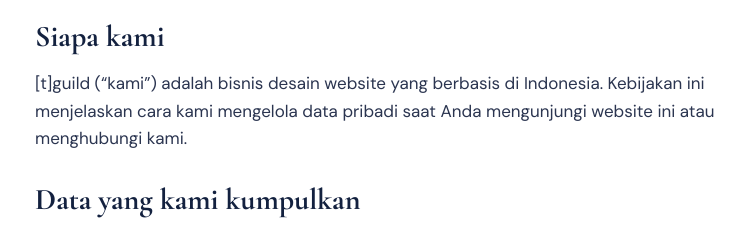
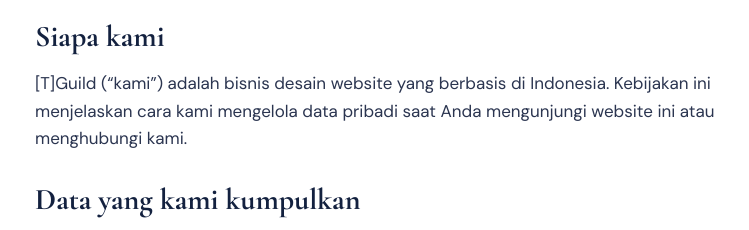
Before and after one commit to erm-cell/FINAL-WEB-TGUILD, a plain HTML site: page public/privacy-id.html in a window 1280 px wide. Shown: the part 236-466 px from the top of the page, 247-996 px from the left. Drawn offline with nearby package versions, Linux system fonts and the light colour scheme.

Commit message:
Update privacy-id.html

```diff
--- a/public/privacy-id.html
+++ b/public/privacy-id.html
@@ -35,7 +35,7 @@
 <h1>Kebijakan Privasi</h1>
 <p class="upd">Terakhir diperbarui: 9 November 2026</p>
 <h2>Siapa kami</h2>
-<p>[t]guild (“kami”) adalah bisnis desain website yang berbasis di Indonesia. Kebijakan ini menjelaskan cara kami mengelola data pribadi saat Anda mengunjungi website ini atau menghubungi kami.</p>
+<p>[T]Guild (“kami”) adalah bisnis desain website yang berbasis di Indonesia. Kebijakan ini menjelaskan cara kami mengelola data pribadi saat Anda mengunjungi website ini atau menghubungi kami.</p>
 <h2>Data yang kami kumpulkan</h2>
 <ul><li>Data yang Anda berikan: nama, nama perusahaan, alamat email, nomor telepon, isi pesan, dan pilihan Anda tentang newsletter.</li><li>Pesan yang Anda kirim lewat WhatsApp, email, atau media sosial.</li><li>Data teknis dasar, seperti alamat IP, jenis peramban, dan halaman yang dikunjungi, yang dicatat di log server oleh penyedia hosting kami (Cloudflare) agar situs dapat ditampilkan dan dilindungi.</li><li>Pilihan cookie Anda, yang disimpan di peramban Anda.</li></ul>
 <h2>Bagaimana dan mengapa kami menggunakannya</h2>
```
